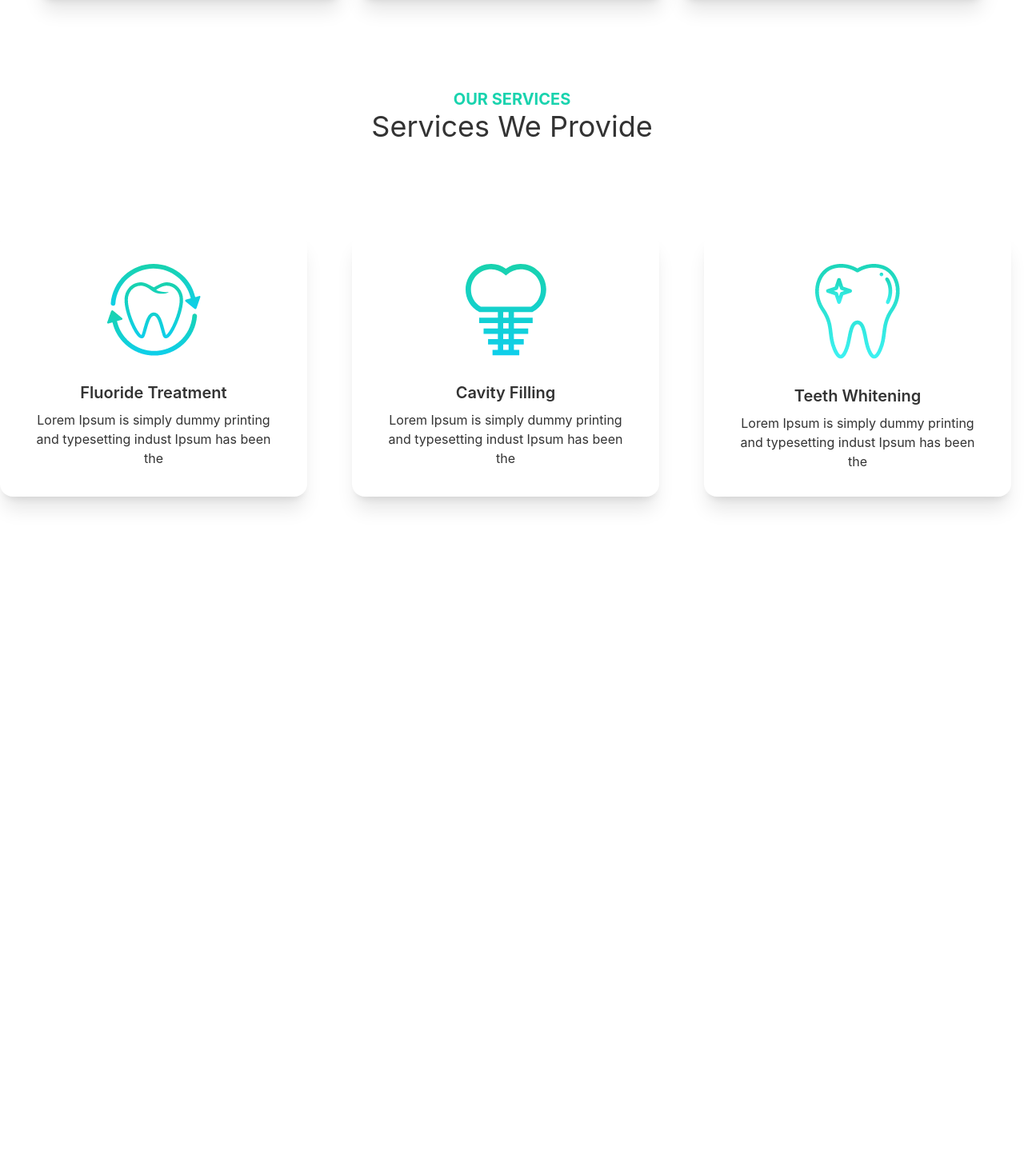
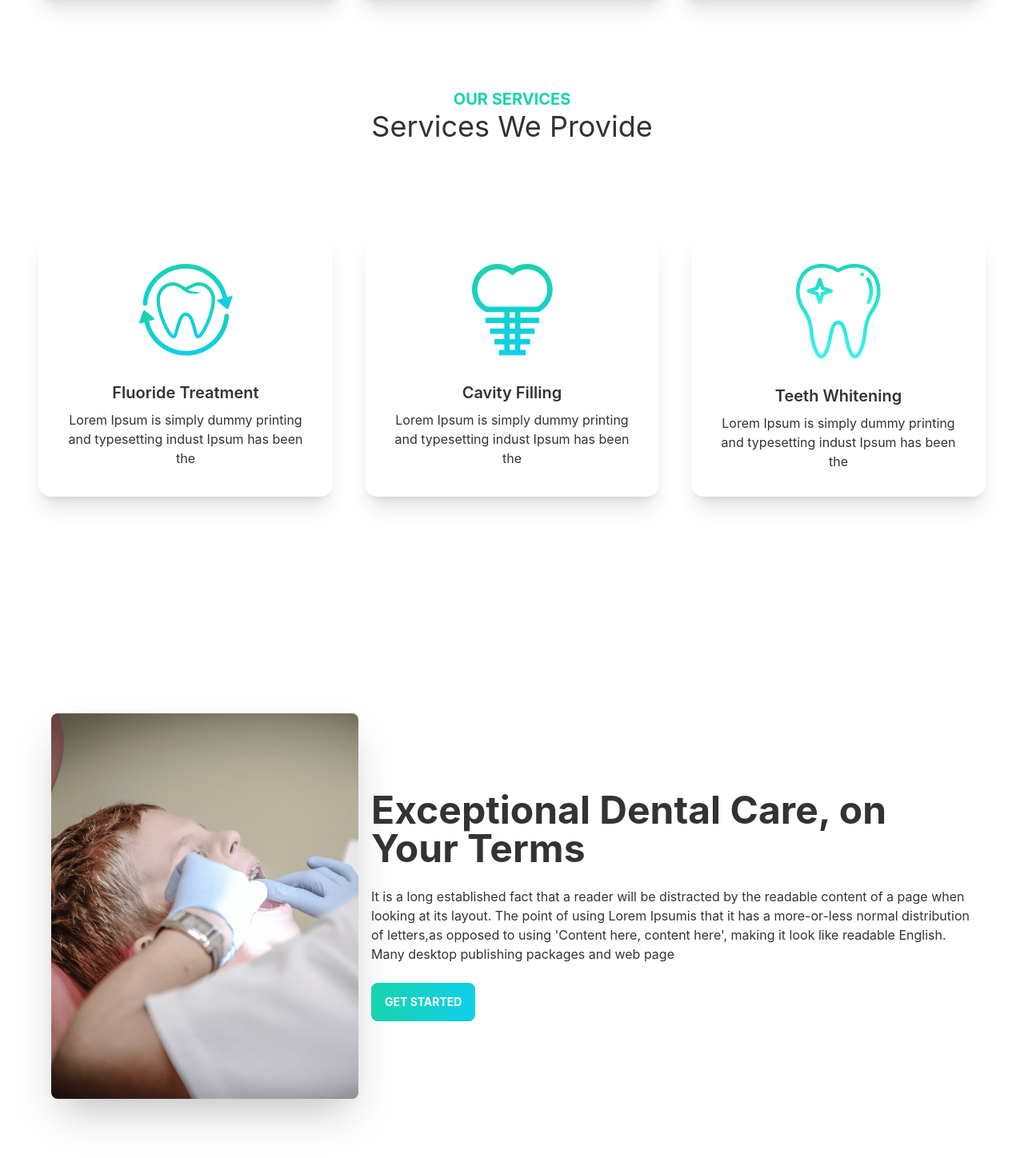
Before and after one commit to Neelporos/doctors-portal-client-site, a React (Create React App) app: page / in a window 1280 px wide. Shown: the part 1014-2462 px from the top of the page at 80% size. Before the commit the page ends 1747 px from the top, so only its background shows below. Built offline with nearby package versions, Linux system fonts and the light colour scheme.

Commit message:
Service Section Done

```diff
--- a/src/Pages/Home/Banner.js
+++ b/src/Pages/Home/Banner.js
@@ -7,17 +7,17 @@ const Banner = () => {
 
     <div>
 
-      <div class="hero min-h-screen px-12"  style={{backgroundImage: `url(${bg})`}}>
-        <div class="hero-content flex-col lg:flex-row-reverse">
-          <img src={chair} class="max-w-sm rounded-lg shadow-2xl" />
+      <div className="hero min-h-screen"  style={{backgroundImage: `url(${bg})`}}>
+        <div className="hero-content flex-col lg:flex-row-reverse">
+          <img src={chair} className="max-w-sm rounded-lg shadow-2xl" />
           <div>
-            <h1 class="text-5xl font-bold">Your New Smile Starts Here</h1>
-            <p class="py-6">
+            <h1 className="text-5xl font-bold">Your New Smile Starts Here</h1>
+            <p className="py-6">
               Lorem Ipsum is simply dummy text of the printing and typesetting
               industry. Lorem Ipsum has been the industry's standard dummy text
               ever since the
             </p>
-            <button class="btn btn-secondary uppercase text-white bg-gradient-to-r from-secondary to-primary font-bold">Get Started</button>
+            <button className="btn btn-secondary uppercase text-white bg-gradient-to-r from-secondary to-primary font-bold">Get Started</button>
           </div>
         </div>
       </div>
--- a/src/Pages/Home/Home.js
+++ b/src/Pages/Home/Home.js
@@ -5,7 +5,7 @@ import Services from './Services';
 
 const Home = () => {
     return (
-        <div>
+        <div className='px-12'>
             <Banner></Banner>
             <Info></Info>
             <Services></Services>
--- a/src/Pages/Home/Info.js
+++ b/src/Pages/Home/Info.js
@@ -6,7 +6,7 @@ import phone from '../../assets/icons/phone.svg'
 
 const Info = () => {
     return (
-        <div className='grid .grid-cols-1 lg:grid-cols-3 gap-5 px-12 mb-20'>
+        <div className='grid .grid-cols-1 lg:grid-cols-3 gap-5 mb-20'>
             <InfoCard bgClass="bg-gradient-to-r from-secondary to-primary" cardTitle="Opening Hours" img={clock}></InfoCard>
             <InfoCard bgClass="bg-accent" cardTitle="Our Location" img={marker}></InfoCard>
             <InfoCard bgClass="bg-gradient-to-r from-secondary to-primary" cardTitle="Contact Us" img={phone}></InfoCard>
--- a/src/Pages/Home/InfoCard.js
+++ b/src/Pages/Home/InfoCard.js
@@ -2,15 +2,15 @@ import React from "react";
 
 const InfoCard = ({img, cardTitle, bgClass}) => {
   return (
-    <div class={`card lg:card-side shadow-xl ${bgClass}`}>
+    <div className={`card lg:card-side shadow-xl ${bgClass}`}>
       <figure className="p-5">
         <img
           src={img}
           alt="Album"
         />
       </figure>
-      <div class="card-body text-white">
-        <h2 class="card-title">{cardTitle}</h2>
+      <div className="card-body text-white">
+        <h2 className="card-title">{cardTitle}</h2>
         <p>Click the button to listen on Spotiwhy app.</p>
       </div>
     </div>
--- a/src/Pages/Home/Service.js
+++ b/src/Pages/Home/Service.js
@@ -2,16 +2,16 @@ import React from "react";
 
 const Service = ({service}) => {
   return (
-    <div class="card w-96 bg-base-100 shadow-xl">
-      <figure class="px-10 pt-10">
+    <div className="card lg:max-w-lg bg-base-100 shadow-xl">
+      <figure className="px-10 pt-10">
         <img
           src={service.img}
           alt="Shoes"
-          class="rounded-xl"
+          className="rounded-xl"
         />
       </figure>
-      <div class="card-body items-center text-center">
-        <h2 class="card-title">{service.name}</h2>
+      <div className="card-body items-center text-center">
+        <h2 className="card-title">{service.name}</h2>
         <p>{service.description}</p>
       </div>
     </div>
--- a/src/Pages/Home/Services.js
+++ b/src/Pages/Home/Services.js
@@ -1,43 +1,68 @@
-import React from 'react';
-import fluoride from '../../assets/images/fluoride.png';
-import cavity from '../../assets/images/cavity.png';
-import whitening from '../../assets/images/whitening.png';
-import Service from './Service';
+import React from "react";
+import fluoride from "../../assets/images/fluoride.png";
+import cavity from "../../assets/images/cavity.png";
+import whitening from "../../assets/images/whitening.png";
+import treatment from "../../assets/images/treatment.png";
+import Service from "./Service";
 
 const Services = () => {
-    const services =[
+  const services = [
     {
       _id: 1,
-            name: 'Fluoride Treatment',
-            description: 'Lorem Ipsum is simply dummy printing and typesetting indust Ipsum has been the',
-            img: fluoride
+      name: "Fluoride Treatment",
+      description:
+        "Lorem Ipsum is simply dummy printing and typesetting indust Ipsum has been the",
+      img: fluoride,
     },
     {
       _id: 2,
-            name: 'Cavity Filling',
-            description: 'Lorem Ipsum is simply dummy printing and typesetting indust Ipsum has been the',
-            img: cavity
+      name: "Cavity Filling",
+      description:
+        "Lorem Ipsum is simply dummy printing and typesetting indust Ipsum has been the",
+      img: cavity,
     },
     {
       _id: 3,
-            name: 'Teeth Whitening',
-            description: 'Lorem Ipsum is simply dummy printing and typesetting indust Ipsum has been the',
-            img: whitening
-        }
-    ]
+      name: "Teeth Whitening",
+      description:
+        "Lorem Ipsum is simply dummy printing and typesetting indust Ipsum has been the",
+      img: whitening,
+    },
+  ];
   return (
-        <div className='my-28'>
-            <div className='text-center'>
-                <h2 className='text-secondary font-bold text-xl uppercase'>Our Services</h2>
-                <h2 className='text-4xl'>Services We Provide</h2>
+    <div className="my-28">
+      <div className="text-center">
+        <h2 className="text-secondary font-bold text-xl uppercase">
+          Our Services
+        </h2>
+        <h2 className="text-4xl">Services We Provide</h2>
       </div>
-            <div className='grid sm:grid-cols-1 md:grid-cols-2 lg:grid-cols-3 gap-10 my-28'>
-                {
-                    services.map(service => <Service
-                    key={service._id}
-                    service={service}
-                    ></Service>)
-                }
+      <div className="grid sm:grid-cols-1 md:grid-cols-2 lg:grid-cols-3 gap-10 my-28">
+        {services.map((service) => (
+          <Service key={service._id} service={service}></Service>
+        ))}
+      </div>
+      <div>
+        <div className="hero min-h-screen">
+          <div className="hero-content flex-col lg:flex-row">
+            <img
+              src={treatment}
+              className="max-w-sm rounded-lg shadow-2xl"
+            />
+            <div>
+              <h1 className="text-5xl font-bold">Exceptional Dental Care, on Your Terms</h1>
+              <p className="py-6">
+              It is a long established fact that a reader will be distracted by
+              the readable content of a page when looking at its layout.
+              The point of using Lorem Ipsumis that it has a more-or-less normal
+              distribution of letters,as opposed to using 'Content here, content here',
+              making it look like readable English.
+              Many desktop publishing packages and web page
+              </p>
+              <button className="btn btn-secondary uppercase text-white bg-gradient-to-r from-secondary to-primary font-bold">Get Started</button>
+            </div>
+          </div>
+        </div>
       </div>
     </div>
   );
--- a/src/Pages/Shared/Navbar.js
+++ b/src/Pages/Shared/Navbar.js
@@ -14,13 +14,13 @@ const Navbar = () => {
   );
   return (
     <div>
-      <div class="navbar bg-base-100">
-        <div class="navbar-start">
-          <div class="dropdown">
-            <label tabindex="0" class="btn btn-ghost lg:hidden">
+      <div className="navbar bg-base-100">
+        <div className="navbar-start">
+          <div className="dropdown">
+            <label tabindex="0" className="btn btn-ghost lg:hidden">
               <svg
                 xmlns="http://www.w3.org/2000/svg"
-                class="h-5 w-5"
+                className="h-5 w-5"
                 fill="none"
                 viewBox="0 0 24 24"
                 stroke="currentColor"
@@ -35,15 +35,15 @@ const Navbar = () => {
             </label>
             <ul
               tabindex="0"
-              class="menu menu-compact dropdown-content mt-3 p-2 shadow bg-base-100 rounded-box w-52"
+              className="menu menu-compact dropdown-content mt-3 p-2 shadow bg-base-100 rounded-box w-52"
             >
                 {menuItems}
             </ul>
           </div>
-          <Link to='/' class="btn btn-ghost normal-case text-xl">Doctors Portal</Link>
+          <Link to='/' className="btn btn-ghost normal-case text-xl">Doctors Portal</Link>
         </div>
-        <div class="navbar-center hidden lg:flex">
-          <ul class="menu menu-horizontal p-0">
+        <div className="navbar-center hidden lg:flex">
+          <ul className="menu menu-horizontal p-0">
             {menuItems}
           </ul>
         </div>
```
Lines whose indentation alone changed are shown as unchanged.
